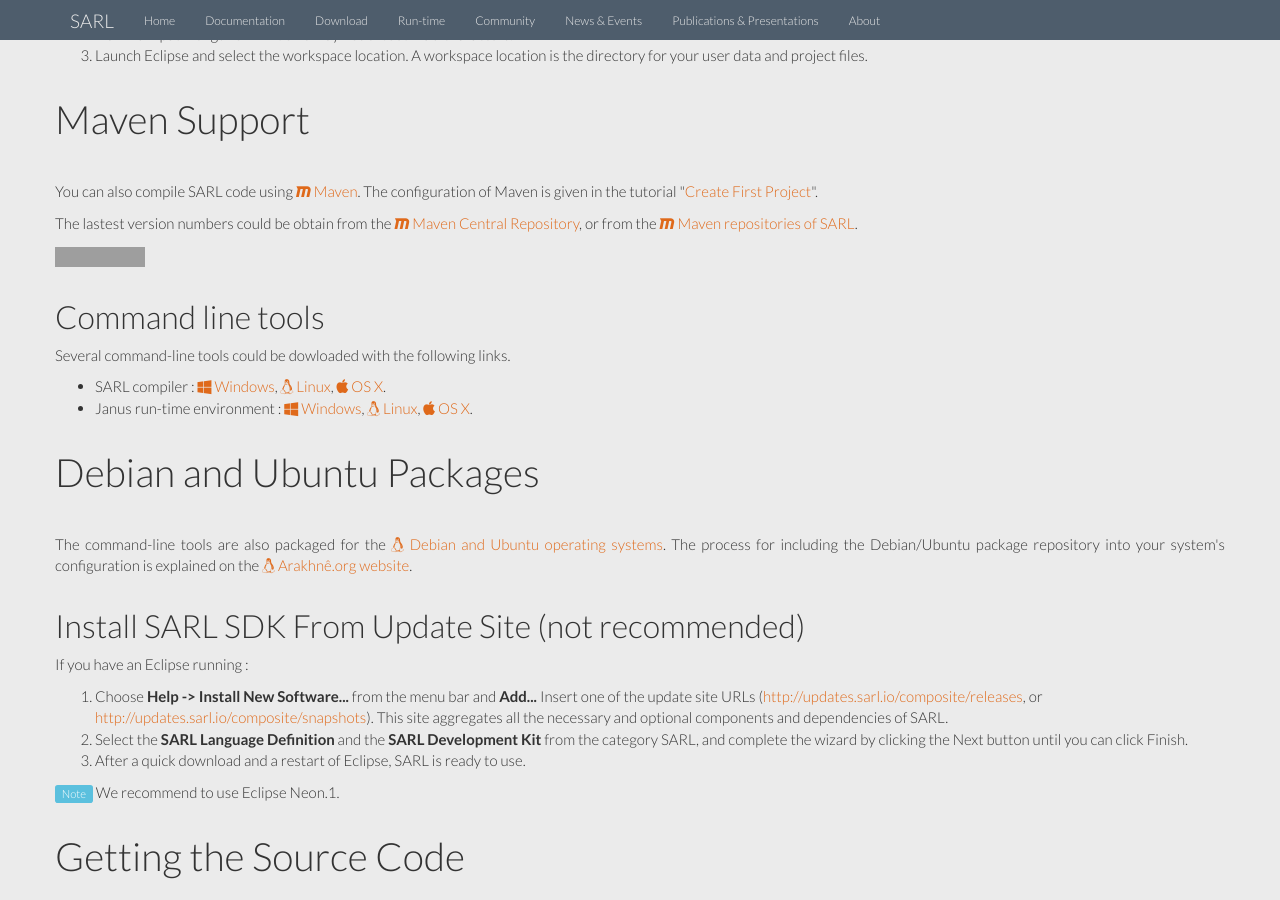
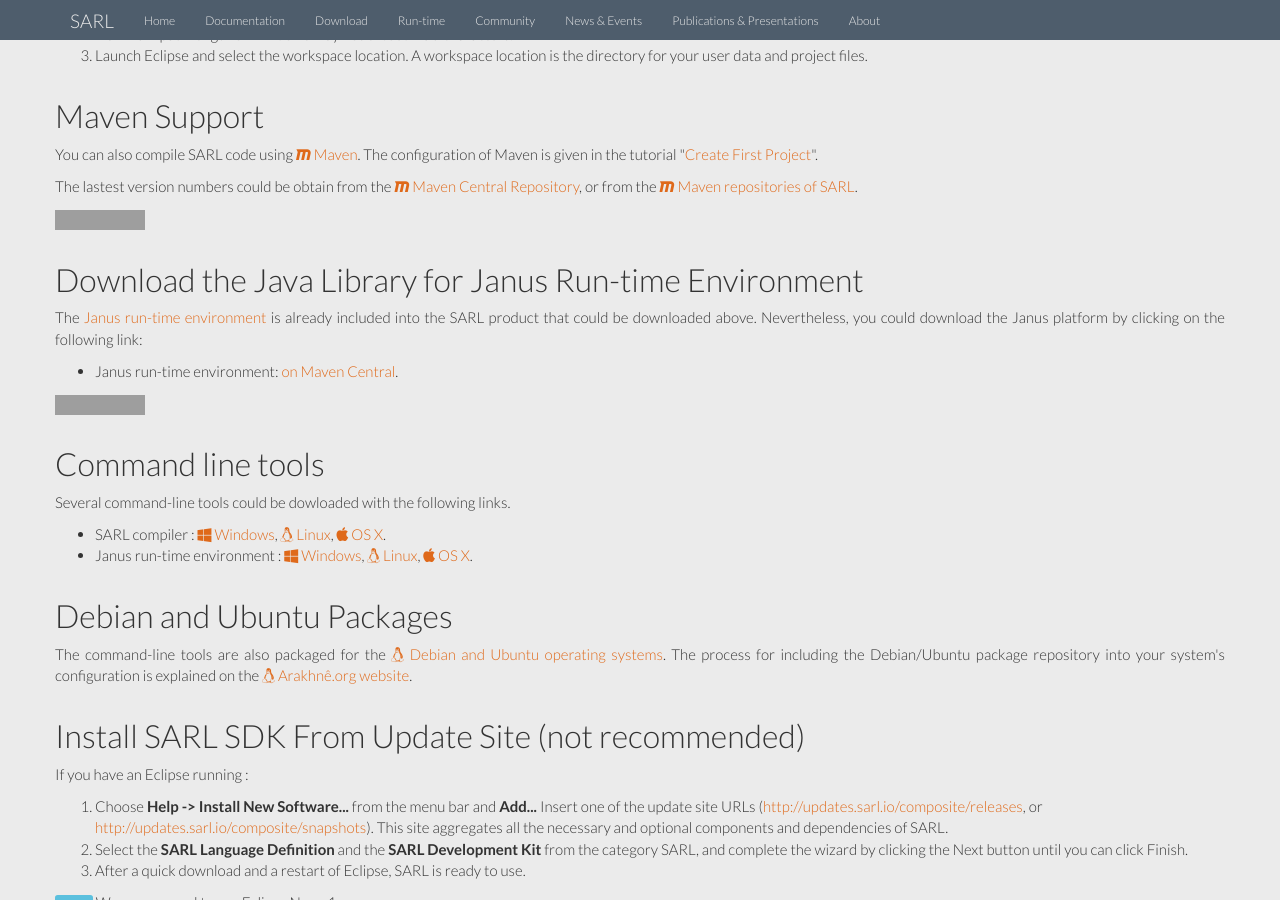
Before and after one commit to sarl/sarl-jekyll-website, a Jekyll site: the page built from download/index.html, in a window 1280 px wide and 900 px high, scrolled down 1123 px. Built offline with Jekyll 4.4.1, drawn with Linux system fonts in a browser that asks for light colours; Markdown is read by kramdown in place of the engine named in the settings; a style sheet for code colours, icons or effects is not loaded; grey boxes are pictures that could not be loaded.

Commit message:
Move the Janus's website into the SARL website.
Signed-off-by: Stéphane Galland <galland@arakhne.org>

```diff
--- a/download/index.html
+++ b/download/index.html
@@ -167,11 +167,26 @@
 </div>
 
 <div class="row">
-	<h1>Maven Support</h1>
+	<h2>Maven Support</h2>
 	<p>You can also compile SARL code using <a href="http://maven.apache.org" target="_blank"><i class="fa fa-maxcdn"></i> Maven</a>.
 	   The configuration of Maven is given in the tutorial "<a href="{{ page.relative }}docs/official/gettingstarted/CreateFirstProject.html#2-create-a-sarl-project-with-maven">Create First Project</a>".</p>
 	<p>The lastest version numbers could be obtain from the <a href="http://search.maven.org" target="_blank"><i class="fa fa-maxcdn"></i> Maven Central Repository</a>, or from the <a href="http://maven.sarl.io" target="_blank"><i class="fa fa-maxcdn"></i> Maven repositories of SARL</a>.</p>
 	<p><a href="http://search.maven.org/#search%7Cga%7C1%7Cio.sarl" target="_blank"><img src="https://img.shields.io/maven-central/v/io.sarl.maven/io.sarl.maven.sdk.svg?label=Available%20on%20Maven%20Central" /></a></p>
+</div>
+
+<div class="row">
+	<a id="download_janus"></a>
+	<h2>Download the Java Library for Janus Run-time Environment</h2>
+	<p>
+		The <a href="{{page.relative}}/runtime/janus/index.html">Janus run-time environment</a> is already included into the SARL product that could be downloaded above. Nevertheless, you could download the Janus platform by clicking on the following link:
+		<ul>
+		<li>Janus run-time environment: <a
+			onclick="ga('send','event','Downloads','Download', 'Janus')"
+			href="http://central.maven.org/maven2/io/janusproject/io.janusproject.kernel/2.0.6.0/io.janusproject.kernel-2.0.6.0-with-dependencies.jar">on Maven Central</a>.</li>
+		</ul>
+	</p>
+
+	<p><a href="http://search.maven.org/#search%7Cga%7C1%7Cio.janusproject" target="_blank"><img src="https://img.shields.io/maven-central/v/io.janusproject/io.janusproject.kernel.svg?label=Available%20on%20Maven%20Central" /></a></p>
 </div>
 
 <div class="row">
@@ -198,7 +213,7 @@
 </div>
 
 <div class="row">
-	<h1>Debian and Ubuntu Packages</h1>
+	<h2>Debian and Ubuntu Packages</h2>
 	<p>The command-line tools are also packaged for the <a href="http://www.arakhne.org/sarl/" target="_blank"><i class="fa fa-linux"></i> Debian and Ubuntu operating systems</a>.
 	   The process for including the Debian/Ubuntu package repository into your system's configuration is explained on the <a href="http://www.arakhne.org/ubuntu.html" target="_blank"><i class="fa fa-linux"></i> Arakhn&ecirc;.org website</a>.
 </div>
--- a/runtime/index.html
+++ b/runtime/index.html
@@ -20,7 +20,7 @@
   <!-- Three columns of text below the carousel -->
   <div class="row">
     <div class="col-lg-4">
-      <a href="http://www.janusproject.io" target="_blank"><img class="img-circle" src="{{ page.relative }}images/janus-logo-140.png" alt="Janus Logo"></a>
+      <a href="./janus/index.html" target="_blank"><img class="img-circle" src="{{ page.relative }}images/janus-logo-140.png" alt="Janus Logo"></a>
       <h2><a href="http://www.janusproject.io">Janus Platform</a></h2>
       <p>Janus is an open-source multi-agent platform fully supported by the SARL developpers.</p>
       <!-- <p><a class="btn btn-default" href="#" role="button">View details &raquo;</a></p> -->
```
Also changed, not shown: runtime/janus/index.md (added, +54 -0 lines).
